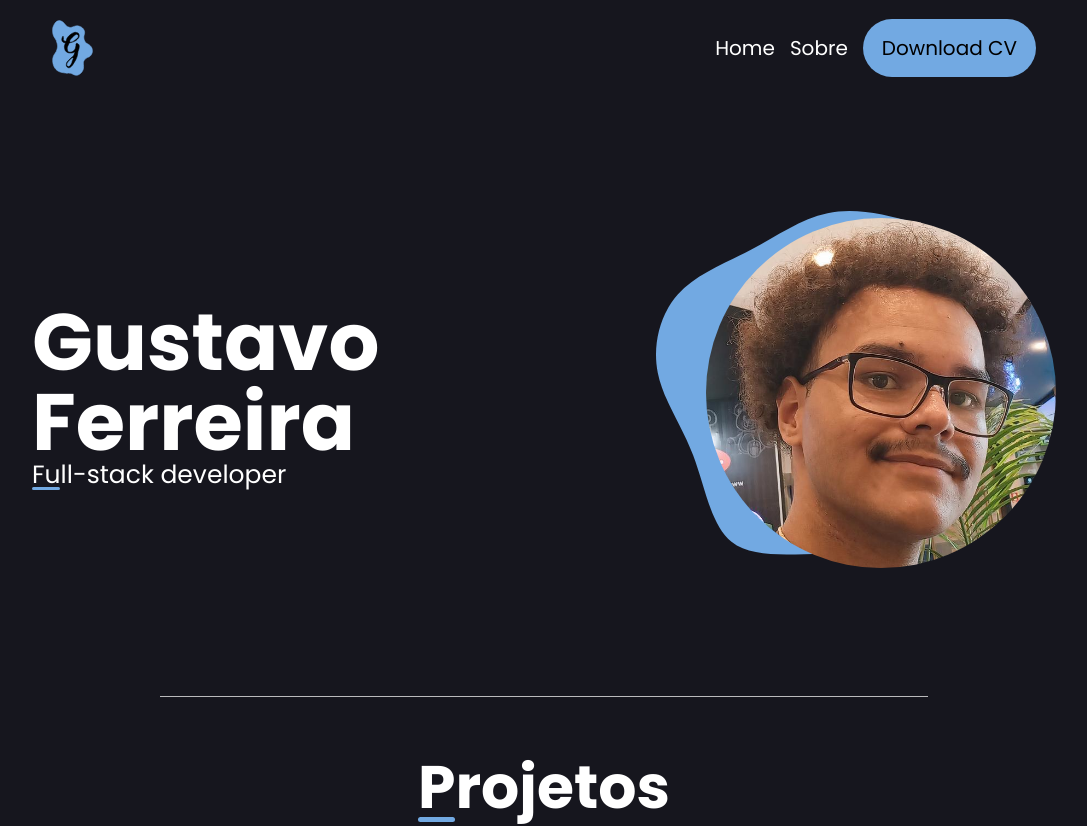
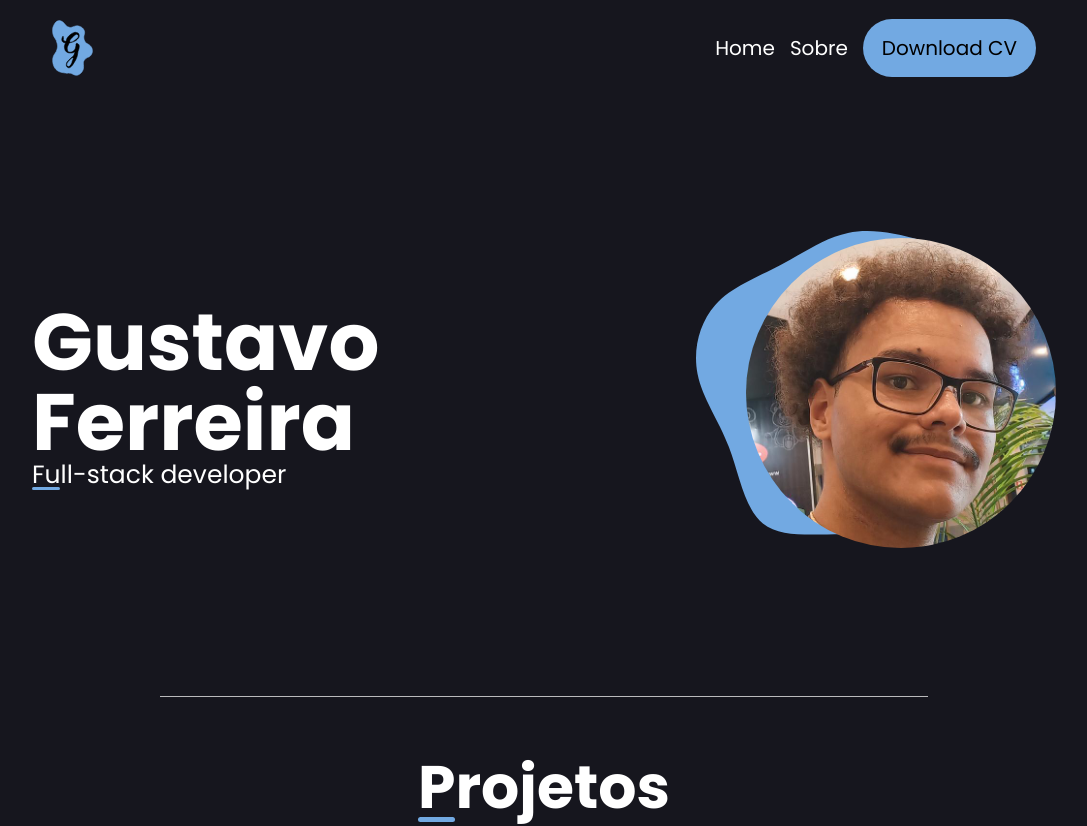
Before and after one commit to Gusta-snt/portfolio-v2, a React (Vite) app: page / in a window 1280 px wide. Shown: the top 826 px of the page, without its empty margins (96-1183 px from the left). Built offline with nearby package versions, Linux system fonts and the light colour scheme.

Commit message:
Update style.css

```diff
--- a/src/components/Home/style.css
+++ b/src/components/Home/style.css
@@ -75,11 +75,11 @@ p {
 }
 
 #profile, #blob {
-    width: 350px;
+    width: 310px;
 }
 
 #profile {
     object-fit: cover;
     object-position: center;
-    height: 350px;
+    height: 310px;
 }
```
